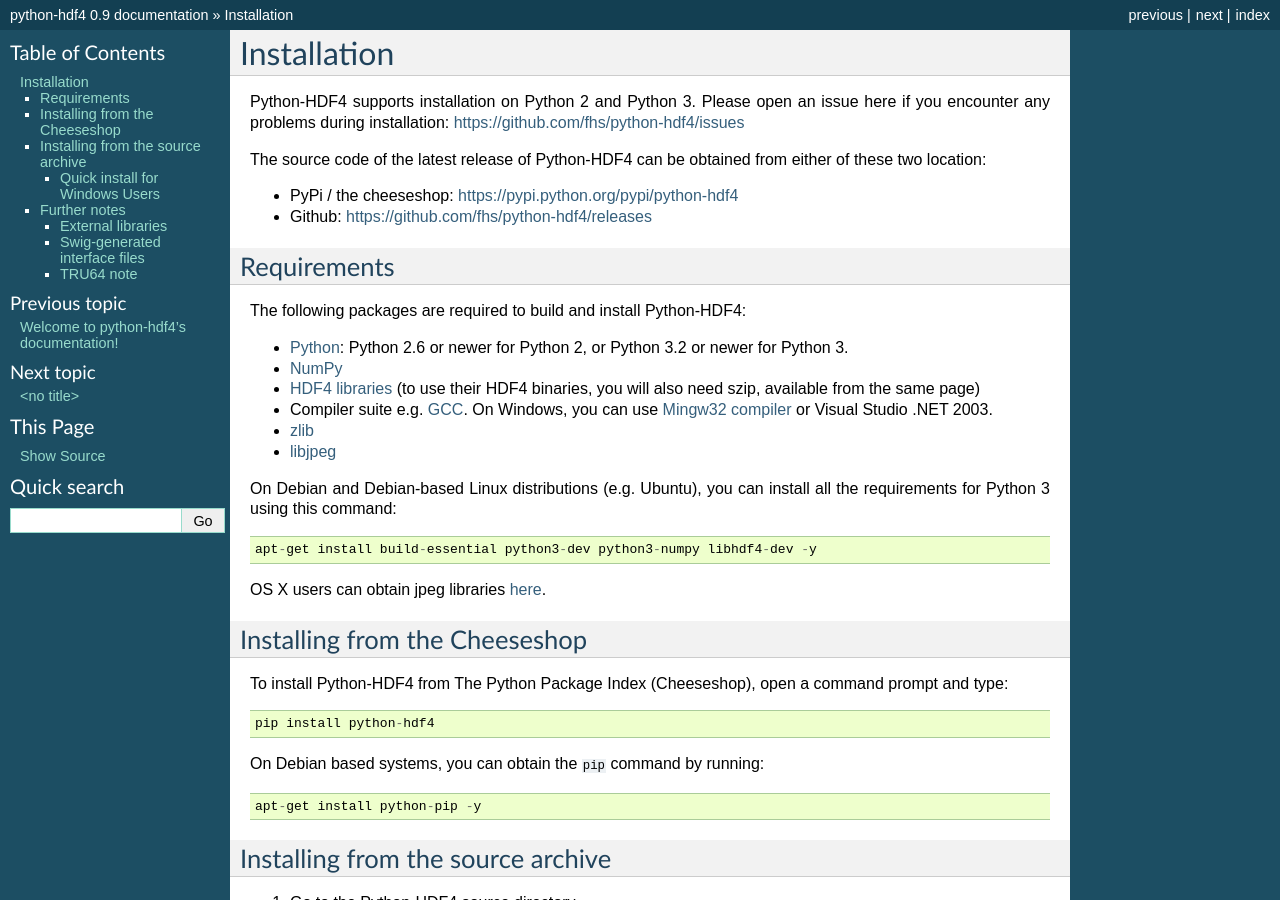
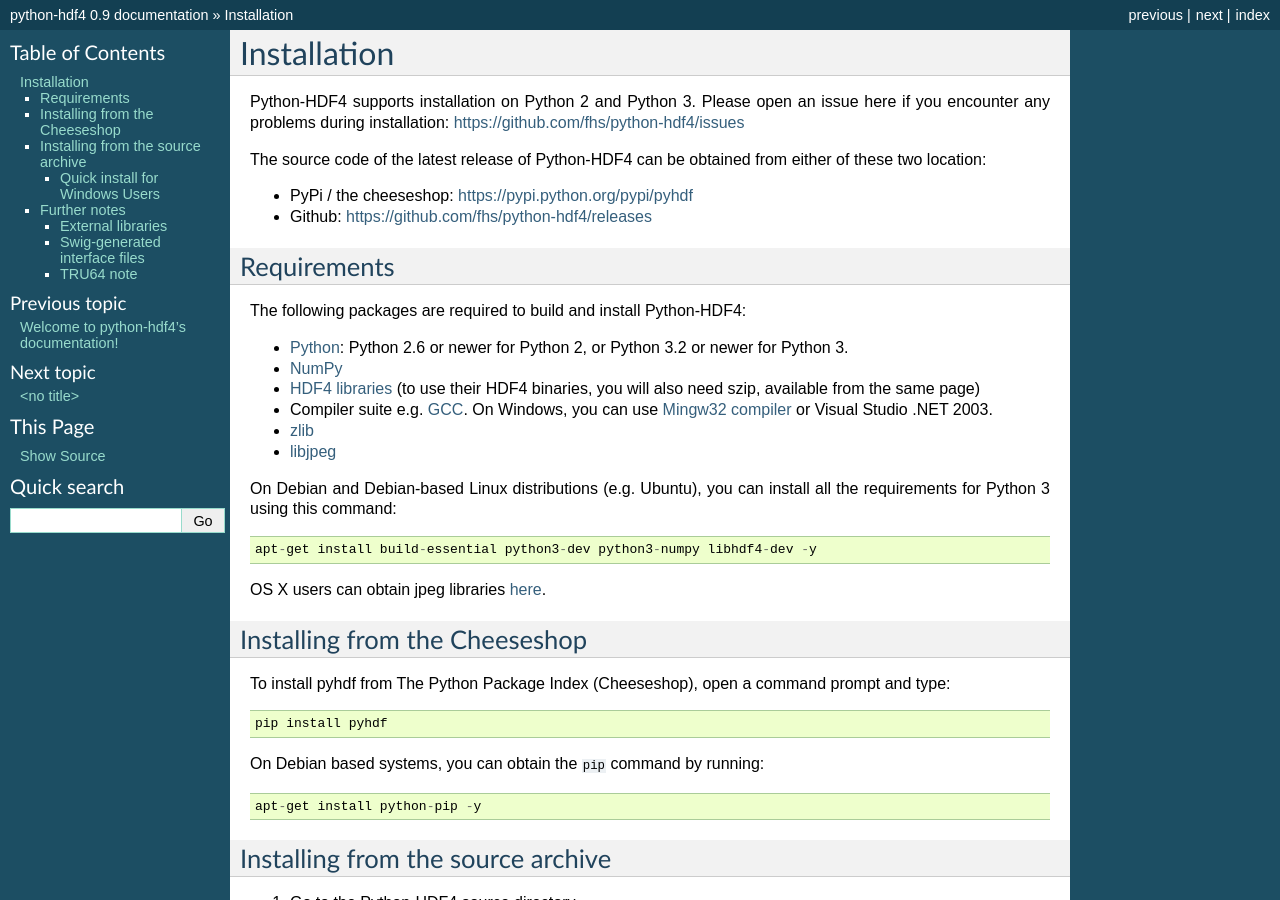
Before and after one commit to fhs/pyhdf, a Sphinx documentation site: the page built from doc/install.rst, in a window 1280 px wide and 900 px high. Built offline with Sphinx 7.4.7, drawn with Linux system fonts in a browser that asks for light colours.

Commit message:
Change package name from python-hdf4 to pyhdf
Fixes #13

```diff
--- a/doc/install.rst
+++ b/doc/install.rst
@@ -9,7 +9,7 @@
 The source code of the latest release of Python-HDF4 can be obtained from
 either of these two location:
 
-*  PyPi / the cheeseshop: https://pypi.python.org/pypi/python-hdf4
+*  PyPi / the cheeseshop: https://pypi.python.org/pypi/pyhdf
 *  Github: https://github.com/fhs/python-hdf4/releases
 
 
@@ -40,10 +40,10 @@
 Installing from the Cheeseshop
 ------------------------------
 
-To install Python-HDF4 from The Python Package Index (Cheeseshop), open a
+To install pyhdf from The Python Package Index (Cheeseshop), open a
 command prompt and type::
 
-    pip install python-hdf4
+    pip install pyhdf
 
 On Debian based systems, you can obtain the ``pip`` command by running::
 
--- a/setup.py
+++ b/setup.py
@@ -178,8 +178,8 @@
 else:
     data_files = []
 
-setup(name         = 'python-hdf4',
-      maintainer       = 'python-hdf4 authors',
+setup(name         = 'pyhdf',
+      maintainer       = 'pyhdf authors',
       maintainer_email = 'fshahriar@gmail.com',
       author       = 'Andre Gosselin et al.',
       description  = DOCLINES[0],
```
